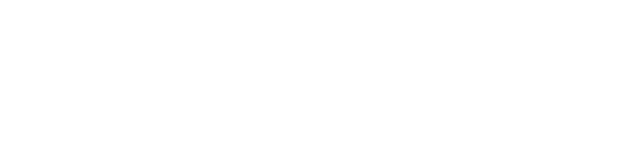
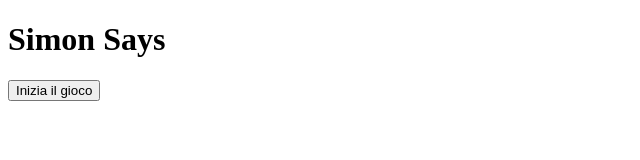
Before and after one commit to gianlucapinna99/js-simon, a plain HTML site: page index.html in a window 1280 px wide. Shown: the whole page, without its empty margins (0-640 px from the left). Drawn offline with Linux system fonts and the light colour scheme.

Commit message:
JS code push

```diff
--- a/index.html
+++ b/index.html
@@ -4,9 +4,13 @@
     <meta charset="UTF-8">
     <meta http-equiv="X-UA-Compatible" content="IE=edge">
     <meta name="viewport" content="width=device-width, initial-scale=1.0">
-    <title>Document</title>
+    <title>Simon says</title>
 </head>
 <body>
+    <h1>Simon Says</h1>
+    <div id="numeri"></div>
+    <button onclick="generaNumeri()">Inizia il gioco</button>
+
     <script src="main.js"></script>
 </body>
 </html>
--- a/main.js
+++ b/main.js
@@ -1 +1,41 @@
 "use strict"
+
+function generaNumeri() {
+
+    var numeri = [];
+    while (numeri.length < 5) {
+      var numero = Math.floor(Math.random() * 100) + 1;
+      if (numeri.indexOf(numero) === -1) numeri.push(numero);
+    }
+
+
+    var numeriDiv = document.getElementById("numeri");
+    numeriDiv.innerHTML = "";
+    for (var i = 0; i < numeri.length; i++) {
+      numeriDiv.innerHTML += "<span>" + numeri[i] + "</span>";
+    }
+
+
+    setTimeout(function() {
+      numeriDiv.innerHTML = "";
+    }, 3000);
+
+
+    setTimeout(function() {
+
+      var numeriUtente = [];
+      for (var i = 0; i < 5; i++) {
+        var numeroInserito = prompt("Inserisci uno dei numeri che hai visto:");
+        numeriUtente.push(parseInt(numeroInserito));
+      }
+
+      var numeriIndovinati = [];
+      for (var i = 0; i < numeriUtente.length; i++) {
+        if (numeri.includes(numeriUtente[i])) {
+          numeriIndovinati.push(numeriUtente[i]);
+        }
+      }
+
+      alert("Hai indovinato " + numeriIndovinati.length + " numeri: " + numeriIndovinati.join(", "));
+    }, 3000);
+  }
```
